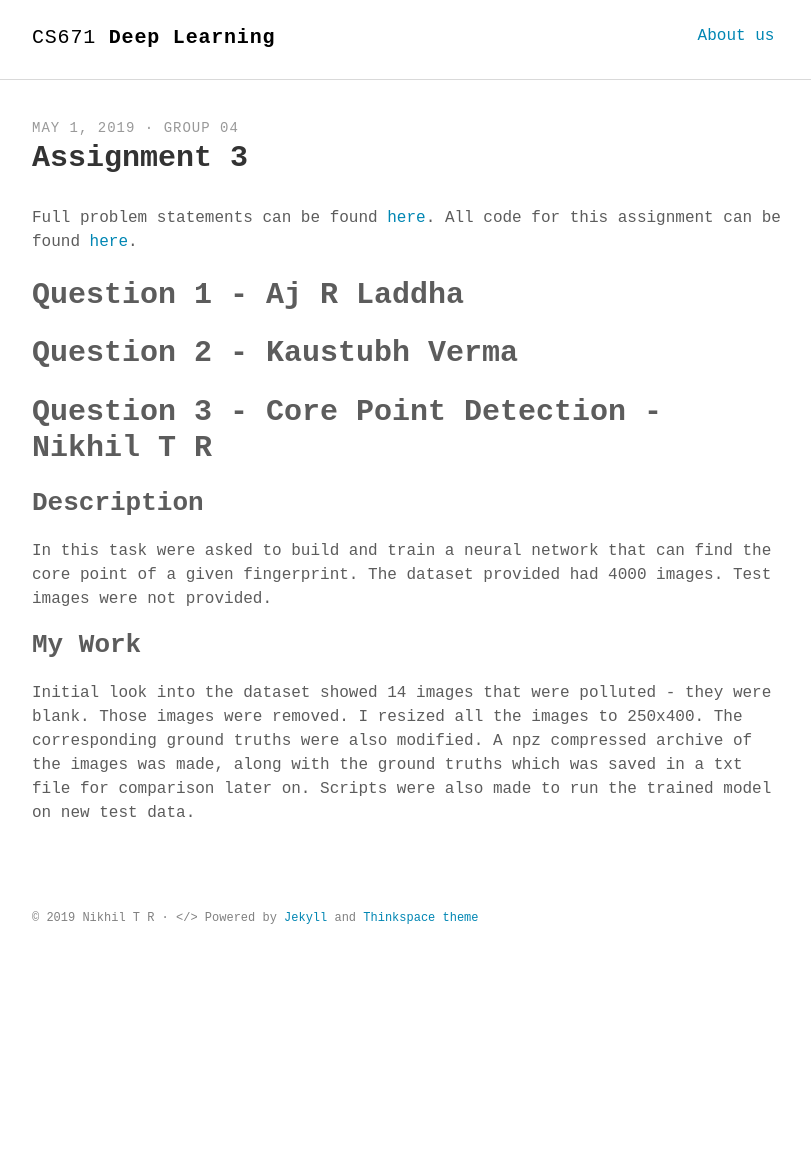
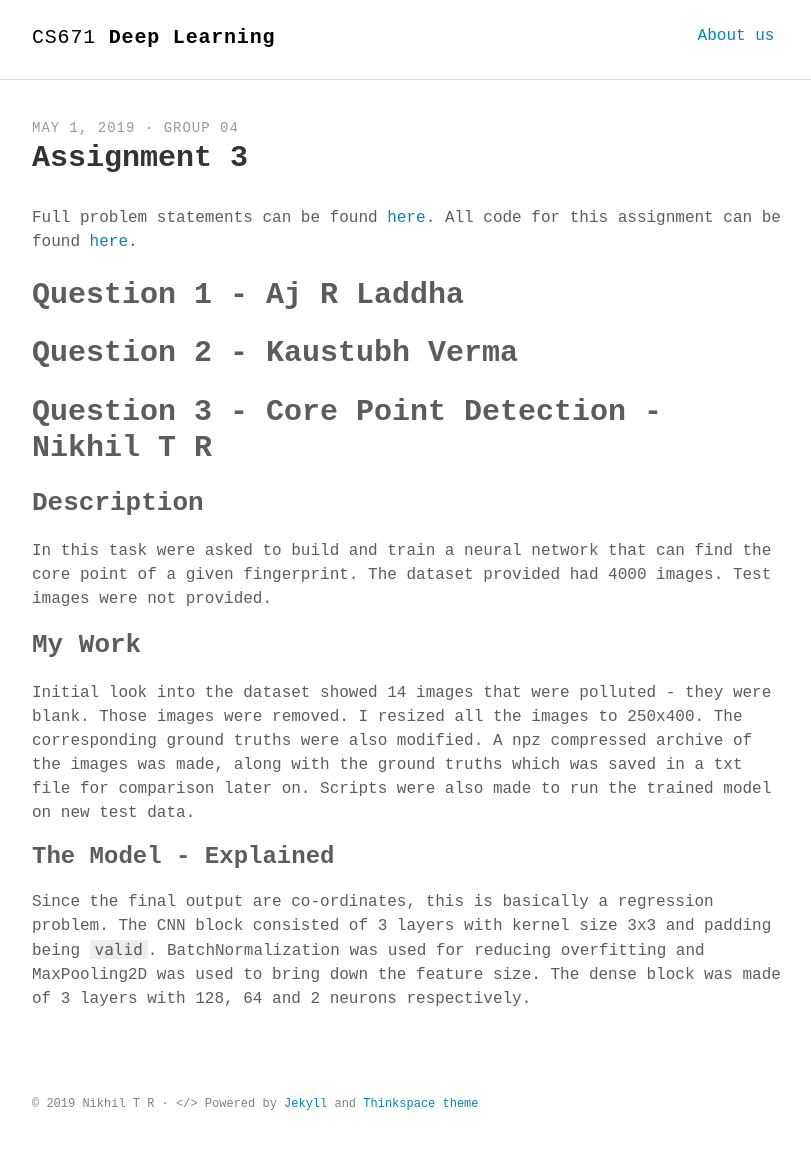
Before and after one commit to Kaustubh1Verma/CS671_Deep-Learning_2019, a Jekyll site: the page built from _posts/2019-05-01-Assignment-3.md, in a window 1280 px wide. Shown: the whole page, without its empty margins (232-1043 px from the left). Built offline with Jekyll 4.4.1, drawn with Linux system fonts in a browser that asks for light colours; some web fonts are replaced; before the commit the page ends 975 px from its top, so only the background shows below that.

Commit message:
Add model details

```diff
--- a/_posts/2019-05-01-Assignment-3.md
+++ b/_posts/2019-05-01-Assignment-3.md
@@ -16,3 +16,6 @@ In this task were asked to build and train a neural network that can find the co
 
 ## My Work
 Initial look into the dataset showed 14 images that were polluted - they were blank. Those images were removed. I resized all the images to 250x400. The corresponding ground truths were also modified. A npz compressed archive of the images was made, along with the ground truths which was saved in a txt file for comparison later on. Scripts were also made to run the trained model on new test data.
+
+### The Model - Explained
+Since the final output are co-ordinates, this is basically a regression problem. The CNN block consisted of 3 layers with kernel size 3x3 and padding being `valid`. BatchNormalization was used for reducing overfitting and MaxPooling2D was used to bring down the feature size. The dense block was made of 3 layers with 128, 64 and 2 neurons respectively.
```
